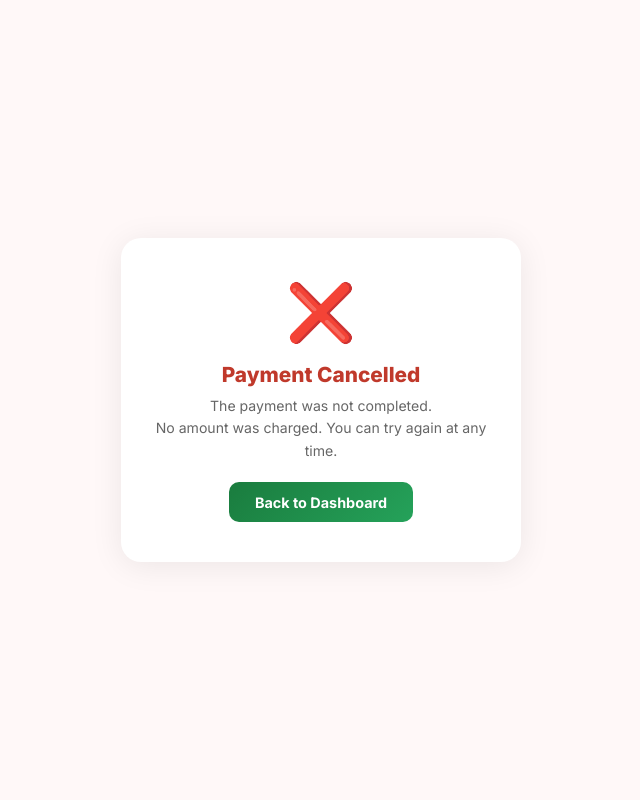
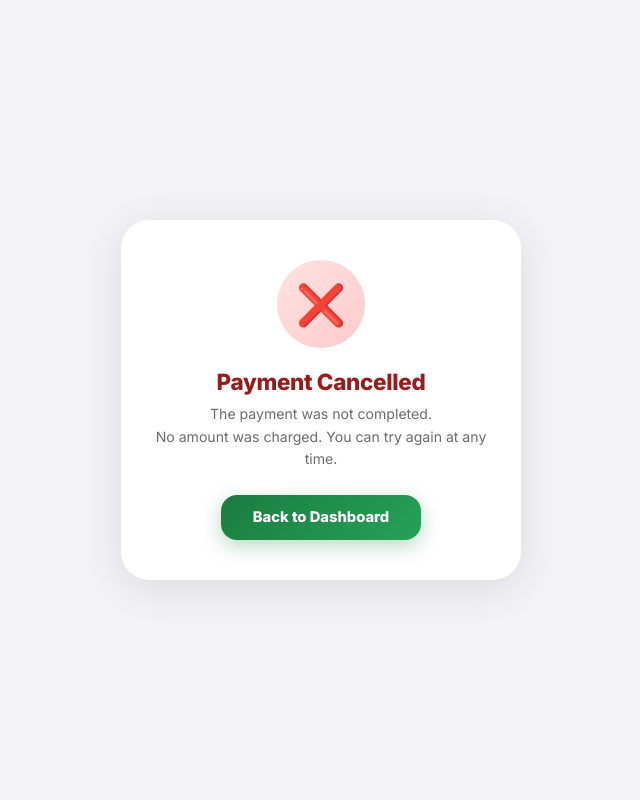
Before and after one commit to amine2026-tech/nqizbali, a Flask app: page /cmi/fail in a window 1280 px wide. Shown: the whole page, without its empty margins (319-959 px from the left). Run offline with Flask 3, Linux system fonts and the light colour scheme; data that the repository does not hold is empty.

Commit message:
Update payment_cancel.html

```diff
--- a/templates/payment_cancel.html
+++ b/templates/payment_cancel.html
@@ -6,20 +6,26 @@
   <link href="https://fonts.googleapis.com/css2?family=Inter:wght@400;600;700;800&display=swap" rel="stylesheet">
   <style>
     *{box-sizing:border-box;margin:0;padding:0}
-    body{font-family:'Inter',sans-serif;background:#fff8f8;min-height:100vh;display:flex;align-items:center;justify-content:center;padding:1.5rem}
-    .card{background:#fff;border-radius:20px;box-shadow:0 4px 32px rgba(0,0,0,.08);max-width:400px;width:100%;padding:2.5rem 2rem;text-align:center}
-    .icon{font-size:3.5rem;margin-bottom:1rem}
-    h1{font-size:1.3rem;font-weight:800;color:#c0392b;margin-bottom:.5rem}
-    p{font-size:.88rem;color:#666;line-height:1.6;margin-bottom:1.25rem}
-    .btn{display:inline-block;background:linear-gradient(135deg,#1a7c3e,#25a25a);color:#fff;text-decoration:none;border-radius:10px;padding:.72rem 1.6rem;font-size:.9rem;font-weight:700}
+    body{font-family:'Inter',sans-serif;background:#F2F2F7;min-height:100vh;display:flex;align-items:center;justify-content:center;padding:1.5rem;-webkit-font-smoothing:antialiased}
+    .card{background:#fff;border-radius:28px;box-shadow:0 8px 40px rgba(0,0,0,.1);max-width:400px;width:100%;padding:2.5rem 2rem;text-align:center}
+    .icon-wrap{width:88px;height:88px;border-radius:50%;background:linear-gradient(135deg,#FEE2E2,#FECACA);display:flex;align-items:center;justify-content:center;margin:0 auto 1.25rem;font-size:2.5rem;animation:popIn .5s cubic-bezier(.34,1.56,.64,1)}
+    @keyframes popIn{from{transform:scale(.4);opacity:0}to{transform:scale(1);opacity:1}}
+    h1{font-size:1.4rem;font-weight:900;color:#991B1B;margin-bottom:.5rem;letter-spacing:-.3px}
+    p{font-size:.88rem;color:#6C6C70;line-height:1.6;margin-bottom:1.5rem}
+    .btn{display:inline-block;background:linear-gradient(135deg,#1a7c3e,#25a25a);color:#fff;text-decoration:none;border-radius:16px;padding:.85rem 2rem;font-size:.92rem;font-weight:800;box-shadow:0 6px 20px rgba(26,124,62,.3);transition:transform .15s cubic-bezier(.34,1.56,.64,1)}
+    .btn:active{transform:scale(.97)}
+    .page-transition{position:fixed;inset:0;background:#fff;z-index:99999;pointer-events:none;opacity:0;transition:opacity .25s ease}
+    .page-transition.in{opacity:1}
   </style>
 </head>
 <body>
+  <div class="page-transition" id="pt"></div>
   <div class="card">
-    <div class="icon">❌</div>
+    <div class="icon-wrap">❌</div>
     <h1>Payment Cancelled</h1>
     <p>The payment was not completed.<br/>No amount was charged. You can try again at any time.</p>
     <a class="btn" href="/syndic/dashboard">Back to Dashboard</a>
   </div>
+  <script src="{{ url_for('static', filename='js/transitions.js') }}"></script>
 </body>
 </html>
```
